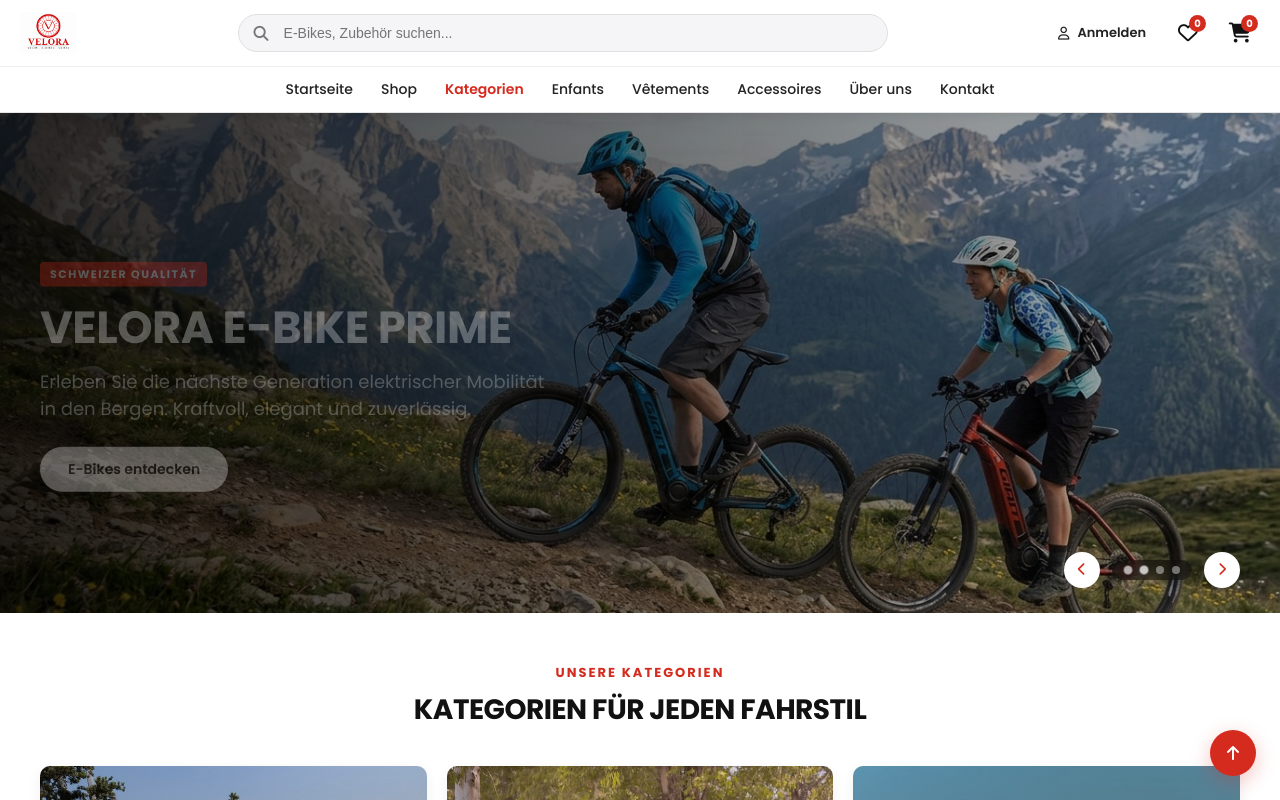
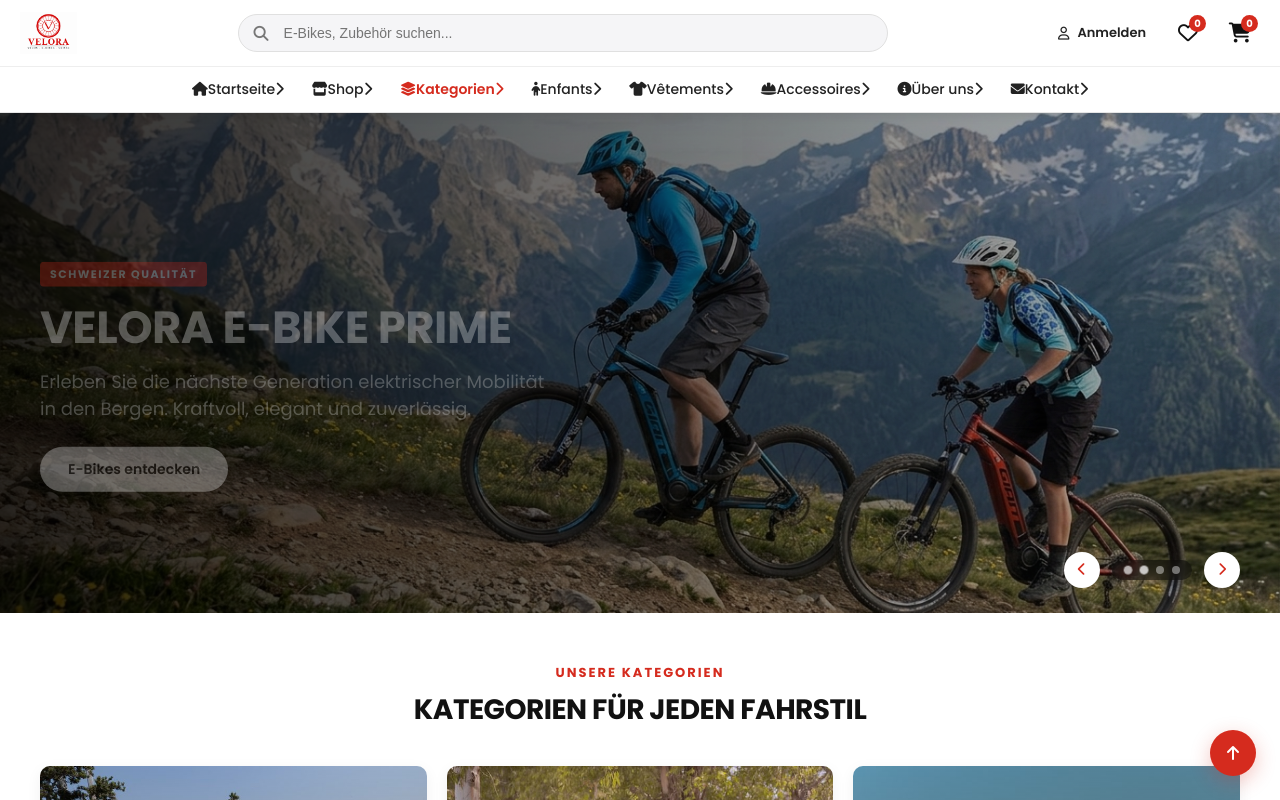
Before and after one commit to ftbson/velora, a Next.js app: page / in a window 1280 px wide. Shown: the top 800 px of the page. Built offline with nearby package versions, Linux system fonts and the light colour scheme; no server answers.

Commit message:
feat: amélioration de l'interface et des fonctionnalités

```diff
--- a/src/app/layout.css
+++ b/src/app/layout.css
@@ -272,6 +272,56 @@ a {
   display: flex;
   align-items: center;
   justify-content: center;
+}
+
+
+
+/* ==========================================
+   MOBILE MENU NAVIGATION (ICONS & ARROWS)
+   ========================================== */
+
+/* Masqué par défaut sur Desktop */
+.nav-icon-mobile,
+.nav-arrow-mobile {
+  display: none;
+}
+
+/* Affiché uniquement sur écran mobile (Menu Hamburger Ouvert) */
+@media (max-width: 992px) {
+  .velora-nav-links li a {
+    display: flex;
+    align-items: center;
+    justify-content: space-between;
+    width: 100%;
+    padding: 14px 20px;
+    border-bottom: 1px solid #f0f0f0;
+  }
+
+  .nav-link-content {
+    display: flex;
+    align-items: center;
+    gap: 12px;
+  }
+
+  .nav-icon-mobile {
+    display: inline-block;
+    font-size: 16px;
+    color: #D52B1E; /* Rouge Suisse */
+    width: 20px;
+    text-align: center;
+  }
+
+  .nav-arrow-mobile {
+    display: inline-block;
+    font-size: 12px;
+    color: #aaaaaa;
+    transition: transform 0.2s ease;
+  }
+
+  .velora-nav-links li a:active .nav-arrow-mobile {
+    transform: translateX(3px);
+    color: #D52B1E;
+  }
 }
 
 @keyframes fadeIn {
--- a/src/components/Navbar.tsx
+++ b/src/components/Navbar.tsx
@@ -40,7 +40,7 @@ export default function Navbar() {
             </Link>
           </div>
 
-          {/* Recherche Desktop (Élargie & Centrée) */}
+          {/* Recherche Desktop */}
           <div className="velora-search-container desktop-only">
             <div className="velora-search-box">
               <i className="fa-solid fa-magnifying-glass velora-search-icon"></i>
@@ -98,61 +98,99 @@ export default function Navbar() {
         </div>
       </div>
 
-      {/* Sous-barre de Catégories (Liens principaux + Nouveaux liens de catégories) */}
+      {/* Sous-barre de Nav (Menu Mobile avec Icônes & Flèches) */}
       <nav className={`velora-sub-nav ${isMobileMenuOpen ? "mobile-open" : ""}`}>
         <div className="velora-sub-nav-container">
           <ul className="velora-nav-links">
             <li>
               <Link href="/" onClick={() => setIsMobileMenuOpen(false)}>
+                <span className="nav-link-content">
+                  <i className="fa-solid fa-house nav-icon-mobile"></i>
                   Startseite
+                </span>
+                <i className="fa-solid fa-chevron-right nav-arrow-mobile"></i>
               </Link>
             </li>
+
             <li>
               <Link href="/products" onClick={() => setIsMobileMenuOpen(false)}>
+                <span className="nav-link-content">
+                  <i className="fa-solid fa-store nav-icon-mobile"></i>
                   Shop
+                </span>
+                <i className="fa-solid fa-chevron-right nav-arrow-mobile"></i>
               </Link>
             </li>
+
             <li>
               <Link href="/categorie" onClick={() => setIsMobileMenuOpen(false)} className="highlight-link">
+                <span className="nav-link-content">
+                  <i className="fa-solid fa-layer-group nav-icon-mobile"></i>
                   Kategorien
+                </span>
+                <i className="fa-solid fa-chevron-right nav-arrow-mobile"></i>
               </Link>
             </li>
-            {/* Nouveaux liens ajoutés */}
+
             <li>
               <Link href="/categorie/enfants" onClick={() => setIsMobileMenuOpen(false)}>
+                <span className="nav-link-content">
+                  <i className="fa-solid fa-child nav-icon-mobile"></i>
                   Enfants
+                </span>
+                <i className="fa-solid fa-chevron-right nav-arrow-mobile"></i>
               </Link>
             </li>
+
             <li>
               <Link href="/categorie/vetements" onClick={() => setIsMobileMenuOpen(false)}>
+                <span className="nav-link-content">
+                  <i className="fa-solid fa-shirt nav-icon-mobile"></i>
                   Vêtements
+                </span>
+                <i className="fa-solid fa-chevron-right nav-arrow-mobile"></i>
               </Link>
             </li>
+
             <li>
               <Link href="/categorie/accessoires" onClick={() => setIsMobileMenuOpen(false)}>
+                <span className="nav-link-content">
+                  <i className="fa-solid fa-helmet-safety nav-icon-mobile"></i>
                   Accessoires
+                </span>
+                <i className="fa-solid fa-chevron-right nav-arrow-mobile"></i>
               </Link>
             </li>
+
             <li>
               <Link href="/a-propos" onClick={() => setIsMobileMenuOpen(false)}>
+                <span className="nav-link-content">
+                  <i className="fa-solid fa-circle-info nav-icon-mobile"></i>
                   Über uns
+                </span>
+                <i className="fa-solid fa-chevron-right nav-arrow-mobile"></i>
               </Link>
             </li>
+
             <li>
               <Link href="/contact" onClick={() => setIsMobileMenuOpen(false)}>
+                <span className="nav-link-content">
+                  <i className="fa-solid fa-envelope nav-icon-mobile"></i>
                   Kontakt
+                </span>
+                <i className="fa-solid fa-chevron-right nav-arrow-mobile"></i>
               </Link>
             </li>
           </ul>
         </div>
       </nav>
 
-      {/* Overlay Sombre pour le Menu Hamburger (Mobile) */}
+      {/* Overlay Sombre */}
       {isMobileMenuOpen && (
         <div className="velora-menu-overlay" onClick={() => setIsMobileMenuOpen(false)}></div>
       )}
 
-      {/* Pop-up de Recherche Mobile (Flou d'arrière-plan + Premier Plan) */}
+      {/* Pop-up Recherche Mobile */}
       {isMobileSearchOpen && (
         <div className="velora-mobile-search-modal">
           <div className="velora-mobile-search-content">
```
Lines whose indentation alone changed are shown as unchanged.
